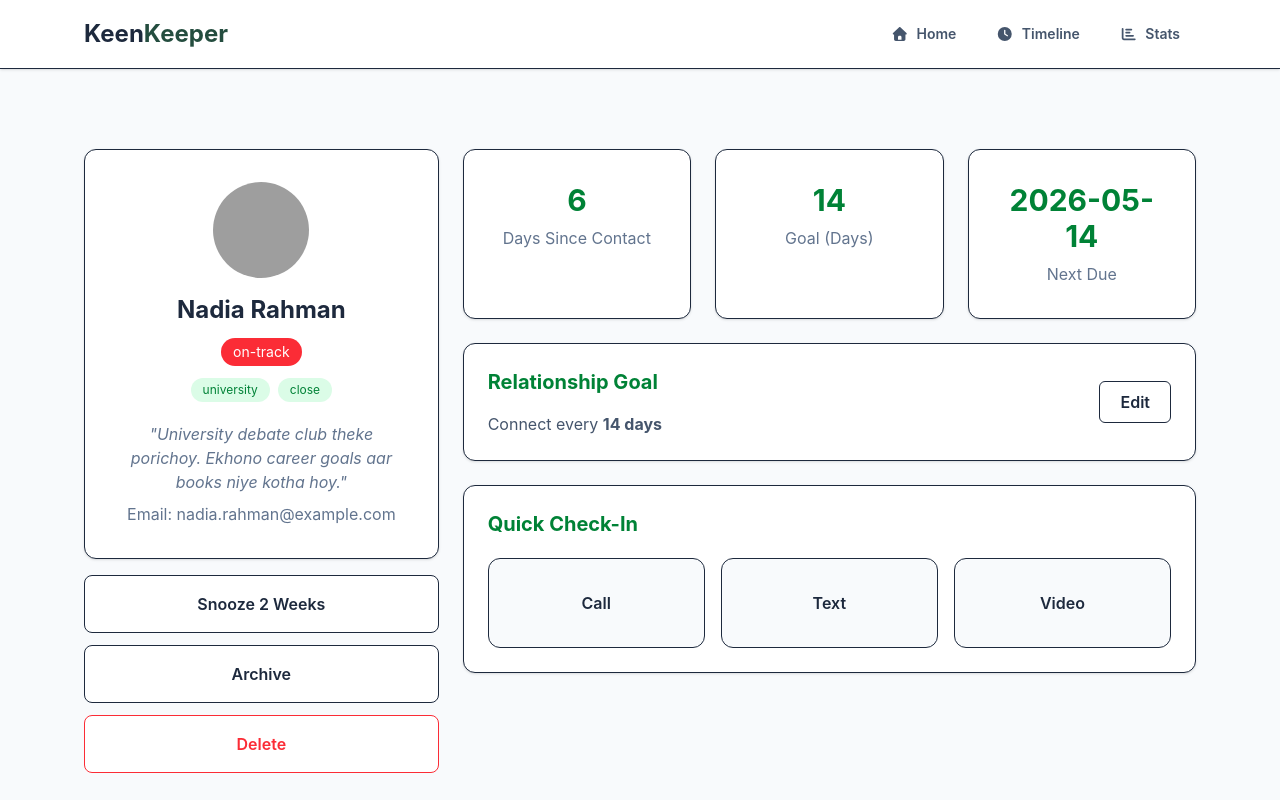
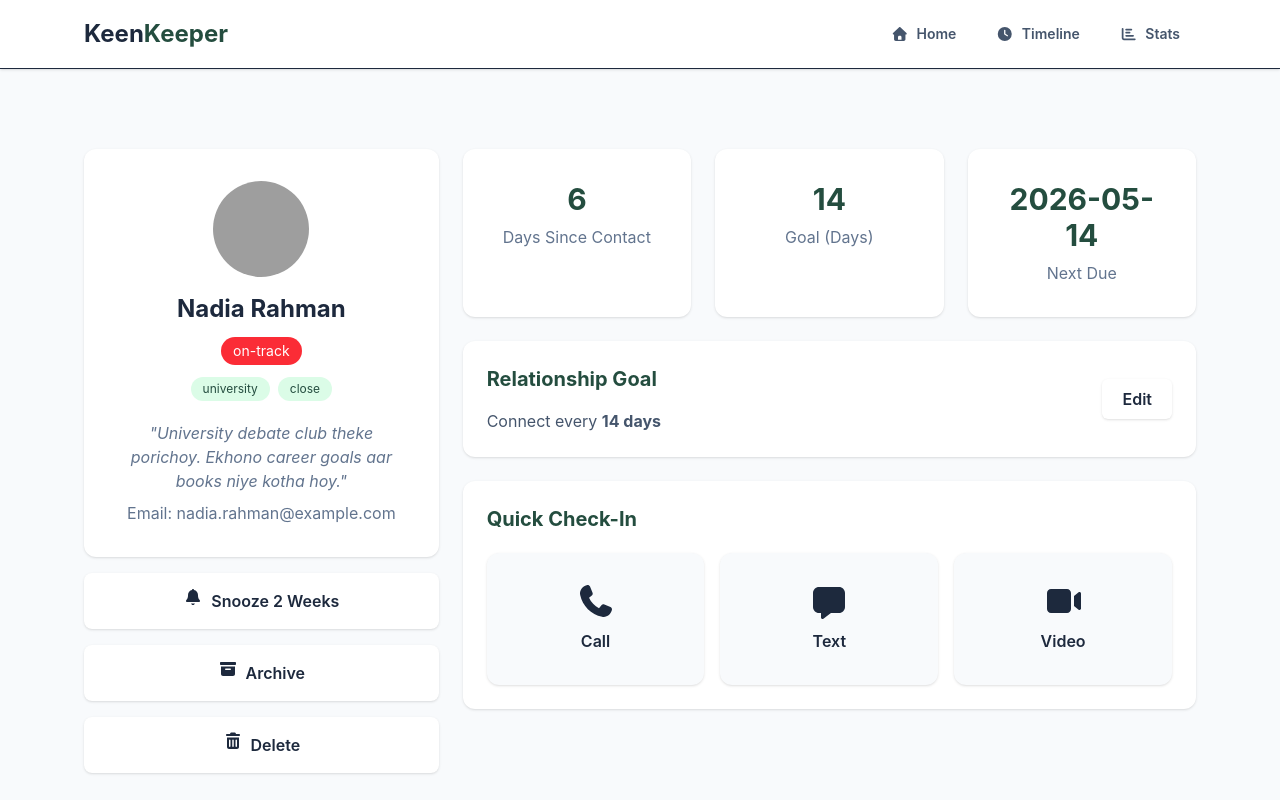
Before and after one commit to gazisaiful07/assignment7, a React (Vite) app: page /friend/1 in a window 1280 px wide. Shown: the top 800 px of the page. Built offline with nearby package versions, Linux system fonts and the light colour scheme; grey boxes are pictures that could not be loaded.

Commit message:
Issue solve from FriendDetails Page

```diff
--- a/package.json
+++ b/package.json
@@ -19,6 +19,7 @@
     "react-dom": "^19.2.5",
     "react-hot-toast": "^2.6.0",
     "react-router-dom": "^7.14.2",
+    "recharts": "^3.8.1",
     "tailwindcss": "^4.2.4"
   },
   "devDependencies": {
--- a/src/pages/FriendDetails.jsx
+++ b/src/pages/FriendDetails.jsx
@@ -1,6 +1,8 @@
 import { useParams } from "react-router-dom";
 import toast from "react-hot-toast";
 import friends from "../assets/data/friends.json";
+import { FontAwesomeIcon } from "@fortawesome/react-fontawesome";
+import { faBell, faBoxArchive, faTrashCan, faVideo, faPhone, faMessage  } from "@fortawesome/free-solid-svg-icons";
 
 const FriendDetails = () => {
   const { id } = useParams();
@@ -30,7 +32,7 @@ const FriendDetails = () => {
     <section className="max-w-6xl mx-auto px-5 py-20">
       <div className="grid lg:grid-cols-3 gap-6">
         <div>
-          <div className="bg-white border shadow-sm rounded-xl p-8 text-center">
+          <div className="bg-white shadow-sm rounded-xl p-8 text-center">
             <img src={friend.picture} className="w-24 h-24 rounded-full object-cover mx-auto" />
             <h2 className="text-2xl font-bold mt-4">{friend.name}</h2>
             <p className="inline-block bg-red-500 text-white text-sm px-3 py-1 rounded-full mt-3">
@@ -39,7 +41,7 @@ const FriendDetails = () => {
 
             <div className="flex justify-center gap-2 mt-3">
               {friend.tags.map((tag) => (
-                <span className="bg-green-100 text-green-700 text-xs px-3 py-1 rounded-full" key={tag}>
+                <span className="bg-green-100 text-[#244D3F] text-xs px-3 py-1 rounded-full" key={tag}>
                   {tag}
                 </span>
               ))}
@@ -49,14 +51,14 @@ const FriendDetails = () => {
             <p className="text-slate-500 mt-2">Email: {friend.email}</p>
           </div>
 
-          <button className="w-full bg-white border rounded-lg py-4 mt-4 font-semibold flex justify-center gap-2">
-            Snooze 2 Weeks
+          <button className="w-full bg-white shadow-sm rounded-lg py-4 mt-4 font-semibold flex justify-center gap-2 cursor-pointer hover:bg-[#244D3F] hover:text-white">
+           <FontAwesomeIcon icon={faBell} /> Snooze 2 Weeks
           </button>
-          <button className="w-full bg-white border rounded-lg py-4 mt-3 font-semibold flex justify-center gap-2">
-             Archive
+          <button className="w-full bg-white shadow-sm rounded-lg py-4 mt-4 font-semibold flex justify-center gap-2 cursor-pointer hover:bg-[#0011ff] hover:text-white">
+            <FontAwesomeIcon icon={faBoxArchive} /> Archive
           </button>
-          <button className="w-full bg-white border rounded-lg py-4 mt-3 font-semibold text-red-500 flex justify-center gap-2">
-             Delete
+          <button className="w-full bg-white shadow-sm rounded-lg py-4 mt-4 font-semibold flex justify-center gap-2 cursor-pointer hover:bg-[#ff0800] hover:text-white">
+             <FontAwesomeIcon icon={faTrashCan} />Delete
           </button>
         </div>
 
@@ -67,23 +69,23 @@ const FriendDetails = () => {
             <InfoCard number={friend.next_due_date} label="Next Due" />
           </div>
 
-          <div className="bg-white border shadow-sm rounded-xl p-6 flex justify-between items-center">
+          <div className="bg-white shadow-sm rounded-xl p-6 flex justify-between items-center">
             <div>
-              <h3 className="text-xl font-bold text-green-700">Relationship Goal</h3>
+              <h3 className="text-xl font-bold text-[#244D3F]">Relationship Goal</h3>
               <p className="mt-4 text-slate-600">
                 Connect every <b>{friend.goal} days</b>
               </p>
             </div>
-            <button className="border px-5 py-2 rounded-md font-semibold">Edit</button>
+            <button className="shadow-sm px-5 py-2 rounded-md font-semibold">Edit</button>
           </div>
 
-          <div className="bg-white border shadow-sm rounded-xl p-6">
-            <h3 className="text-xl font-bold text-green-700 mb-5">Quick Check-In</h3>
+          <div className="bg-white shadow-sm rounded-xl p-6">
+            <h3 className="text-xl font-bold text-[#244D3F] mb-5">Quick Check-In</h3>
 
             <div className="grid md:grid-cols-3 gap-4">
-              <ActionButton label="Call" onClick={() => addTimeline("Call")} />
-              <ActionButton  label="Text" onClick={() => addTimeline("Text")} />
-              <ActionButton  label="Video" onClick={() => addTimeline("Video")} />
+              <ActionButton icon={<FontAwesomeIcon icon={faPhone} size="2x" />} label="Call" onClick={() => addTimeline("Call")} />
+              <ActionButton icon={<FontAwesomeIcon icon={faMessage} size="2x" />}  label="Text" onClick={() => addTimeline("Text")} />
+              <ActionButton icon={<FontAwesomeIcon icon={faVideo} size="2x"/>} label="Video" onClick={() => addTimeline("Video")} />
             </div>
           </div>
         </div>
@@ -94,8 +96,8 @@ const FriendDetails = () => {
 
 function InfoCard({ number, label }) {
   return (
-    <div className="bg-white border shadow-sm rounded-xl p-8 text-center">
-      <h3 className="text-3xl font-bold text-green-700">{number}</h3>
+    <div className="bg-white shadow-sm rounded-xl p-8 text-center">
+      <h3 className="text-3xl font-bold text-[#244D3F]">{number}</h3>
       <p className="text-slate-500 mt-2">{label}</p>
     </div>
   );
@@ -105,7 +107,7 @@ function ActionButton({ icon, label, onClick }) {
   return (
     <button
       onClick={onClick}
-      className="bg-slate-50 border rounded-xl py-8 flex flex-col items-center gap-3 hover:bg-green-50 hover:text-green-700 transition"
+      className="bg-slate-50 shadow-sm rounded-xl py-8 flex flex-col items-center gap-3 hover:bg-[#244D3F] hover:text-white transition cursor-pointer"
     >
       {icon}
       <span className="font-semibold">{label}</span>
--- a/src/pages/NotFound.jsx
+++ b/src/pages/NotFound.jsx
@@ -3,7 +3,7 @@ import { Link } from "react-router-dom";
 
 const NotFound = ()=> {
   return (
-    <section className="min-h-[60vh] grid place-items-center text-center ">
+    <section className="min-h-[60vh] grid place-items-center text-center">
       <div className=''>
         <h1 className="text-7xl font-bold text-red-700">404</h1>
         <h2 className="text-3xl font-bold mt-4"> PAGE NOT FOUND :) </h2>
--- a/src/pages/Timeline.jsx
+++ b/src/pages/Timeline.jsx
@@ -1,11 +1,62 @@
 import React from 'react';
+import { useEffect, useState } from "react";
+const defaultTimeline = [];
+import { FontAwesomeIcon } from "@fortawesome/react-fontawesome";
+
+import { faPhone, faMessage, faVideo, faHandshake, } from "@fortawesome/free-solid-svg-icons";
 
 const Timeline = () => {
+    const [filter, setFilter] = useState("All");
+    const [timeline, setTimeline] = useState([]);
+
+    useEffect(() => {
+        const saved = JSON.parse(localStorage.getItem("timeline")) || [];
+        setTimeline([...saved, ...defaultTimeline]);
+    }, []);
+
+    const filtered =
+        filter === "All" ? timeline : timeline.filter((item) => item.type === filter);
     return (
-        <div>
-            Timeline Page
-        </div>
+        <section className="max-w-4xl mx-auto px-5 py-16">
+            <h1 className="text-5xl font-bold mb-8">Timeline</h1>
+
+            <select
+                value={filter}
+                onChange={(e) => setFilter(e.target.value)}
+                className="bg-white shadow-sm rounded-lg px-4 py-3 w-full md:w-72 mb-8"
+            >
+                <option>All</option>
+                <option>Call</option>
+                <option>Text</option>
+                <option>Video</option>
+            </select>
+
+            <div className="space-y-4">
+                {filtered.map((item) => (
+                    <div key={item.id} className="bg-white  shadow-sm rounded-xl p-5 flex gap-4 items-center">
+                        <div className="text-green-600"></div>
+                        <div>
+                            <h3 className="font-bold text-green-700">{getIcon(item.type)} <span className="text-slate-500 font-normal">with {item.friendName}</span>
+                            </h3>
+                            <p className="text-sm text-slate-500"> {item.date}</p>
+                        </div>
+                    </div>
+                ))}
+            </div>
+        </section>
     );
 };
+function getIcon(type) {
+    if (type === "Call")
+        return <FontAwesomeIcon icon={faPhone} size="" />;
+
+    if (type === "Text")
+        return <FontAwesomeIcon icon={faMessage} size="" />;
+
+    if (type === "Video")
+        return <FontAwesomeIcon icon={faVideo} size="" />;
+
+    return <FontAwesomeIcon icon={faHandshake} size="" />;
+}
 
 export default Timeline;
```
Also changed, not shown: 1 other file (tests, documents, lock files or other folders).
